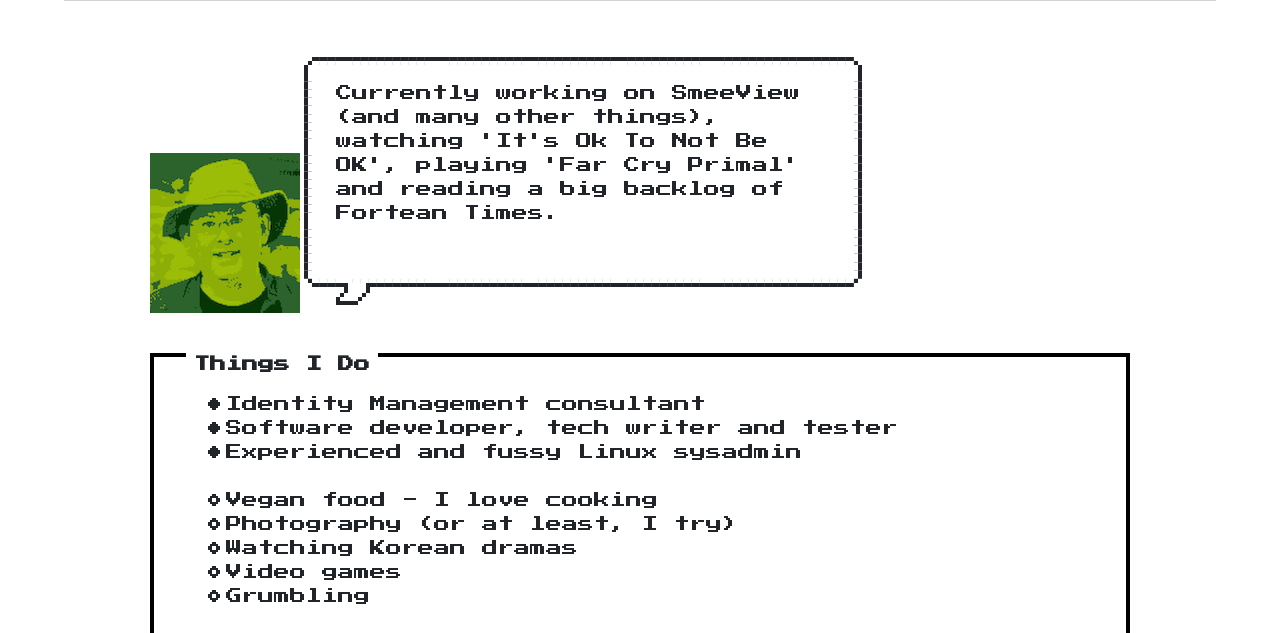
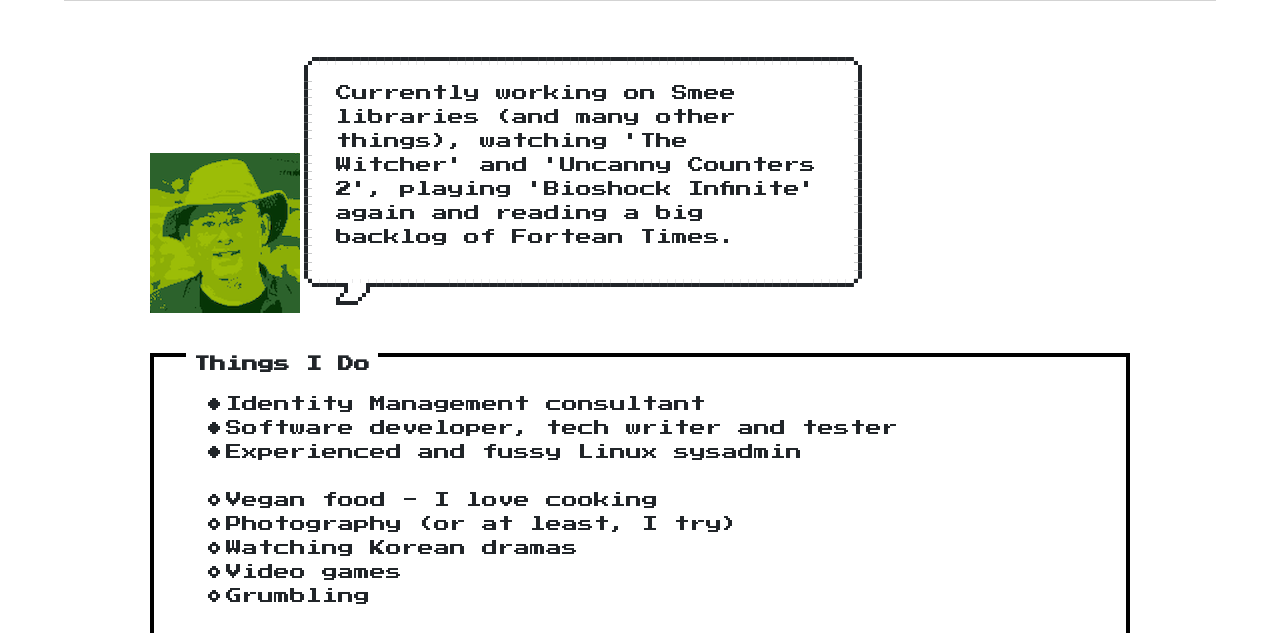
Before and after one commit to binaryape/bao, a plain HTML site: page index.html in a window 1280 px wide. Shown: the part 167-800 px from the top of the page. Drawn offline with Linux system fonts and the light colour scheme.

Commit message:
Update dramas and media

```diff
--- a/index.html
+++ b/index.html
@@ -34,7 +34,8 @@
 <div id="nescss">
     <header class="">
         <div class="container">
-            <div class="nav-brand"><a href="https://binary-ape.org"><h1><img src="assets/images/ape.png"/>Binary-Ape.Org</h1>
+            <div class="nav-brand"><a href="https://binary-ape.org"><h1><img src="assets/images/ape.png"/>Binary-Ape.Org
+            </h1>
             </a>
                 <p>Pete Birkinshaw's minimum effort homepage</p></div>
         </div>
@@ -49,8 +50,9 @@
 
                     <!-- Balloon -->
                     <div class="nes-balloon from-left qbubble">
-                        <p>Currently working on SmeeView (and many other things), watching 'It's Ok To Not Be OK', playing 'Far Cry Primal' and
-                        reading a big backlog of Fortean Times.</p>
+                        <p>Currently working on Smee libraries (and many other things), watching 'The Witcher' and 'Uncanny
+                            Counters 2', playing 'Bioshock Infinite' again and
+                            reading a big backlog of Fortean Times.</p>
                     </div>
 
                 </section>
@@ -196,8 +198,10 @@
                     <div id="sns-icons" class="item">
                         <section class="icon-list">
                             <a href="https://twitter.com/binaryape"><i class="nes-icon twitter is-large"></i></a>
-                            <a href="https://www.linkedin.com/in/petebirkinshaw/"><i class="nes-icon linkedin is-large"></i></a>
-                            <a href="https://www.youtube.com/channel/UCGrJImD5lNZa1n14Qv21yUg"><i class="nes-icon youtube is-large"></i></a>
+                            <a href="https://www.linkedin.com/in/petebirkinshaw/"><i
+                                    class="nes-icon linkedin is-large"></i></a>
+                            <a href="https://www.youtube.com/channel/UCGrJImD5lNZa1n14Qv21yUg"><i
+                                    class="nes-icon youtube is-large"></i></a>
 
                         </section>
 
@@ -215,7 +219,8 @@
                                 <li><a href="https://www.metafilter.com/user/62202">binaryape at Metafilter</a></li>
                                 <li>Binaryape on BlueSky Social</li>
                                 <li>Binaryape for Playstation things</li>
-                                <li><a href="https://openbadgepassport.com/app/profile/207852">Pete Birkinshaw at Open Badge Passport</a></li>
+                                <li><a href="https://openbadgepassport.com/app/profile/207852">Pete Birkinshaw at Open
+                                    Badge Passport</a></li>
                             </ul>
                         </div>
 
```
Also changed, not shown: 1 other file.
